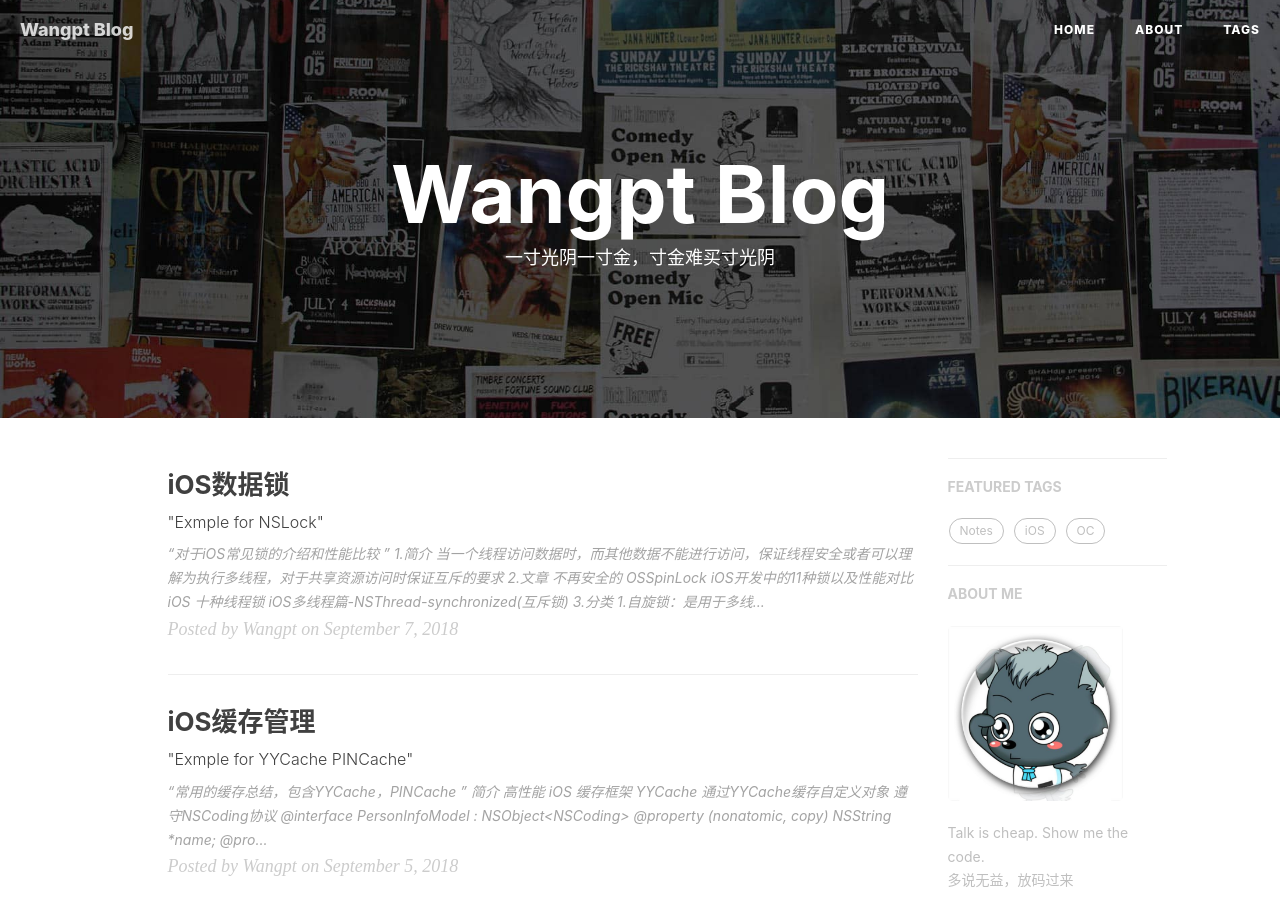
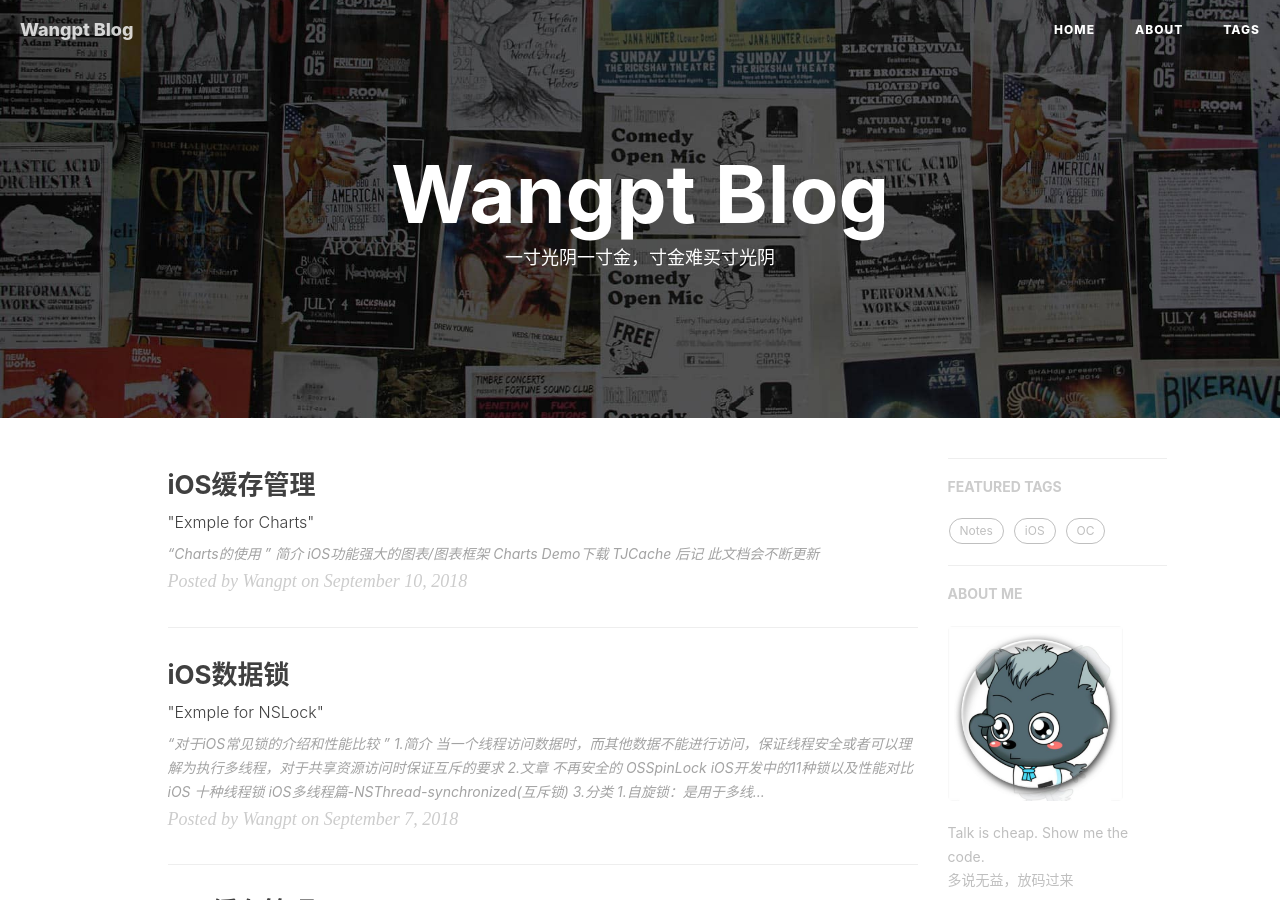
Before and after one commit to wangpt/wangpt.github.io, a Jekyll site: the page built from index.html, in a window 1280 px wide and 900 px high. Built offline with Jekyll 4.4.1, drawn with Linux system fonts in a browser that asks for light colours; nearby versions of some CDN libraries; the list of posts is cut into pages by our own code; comment, search, counter and statistics services are not loaded.

Commit message:
add Chats

```diff
--- a/_posts/2018-08-29-vendor-github.markdown
+++ b/_posts/2018-08-29-vendor-github.markdown
@@ -63,7 +63,6 @@ tags:
 * [Charts](https://github.com/danielgindi/Charts) -  iOS功能强大的图表/图表框架，相当于[MPAndroidChart](https://github.com/PhilJay/MPAndroidChart).
 * [PNChart](https://github.com/kevinzhow/PNChart) - iOS中使用的简单而美观的图表库
 * [Scrollable-GraphView](https://github.com/philackm/ScrollableGraphView) - 自适应可滚动图形视图，可视化简单的离散数据集。用Swift写的.
-* [JBChartView](https://github.com/Jawbone/JBChartView) - 基于iOS的线图和条形图图表库.
 
 ### 代码质量
 
--- /dev/null
+++ b/_posts/2018-09-10-chart-blog.markdown
@@ -0,0 +1,31 @@
+---
+layout:     post
+title:      "iOS缓存管理"
+subtitle:   " \"Exmple for Charts\""
+date:       2018-09-10 12:00:00
+author:     "Wangpt"
+header-img: "img/post-bg-2015.jpg"
+catalog: true
+tags:
+    - iOS
+    - Charts
+
+---
+
+> “Charts的使用 ”
+
+
+## 简介
+*iOS功能强大的图表/图表框架*
+
+---
+
+## Charts
+
+
+### Demo下载
+[TJCache](https://github.com/wangpt/TJCache)
+
+## 后记
+
+此文档会不断更新
```
